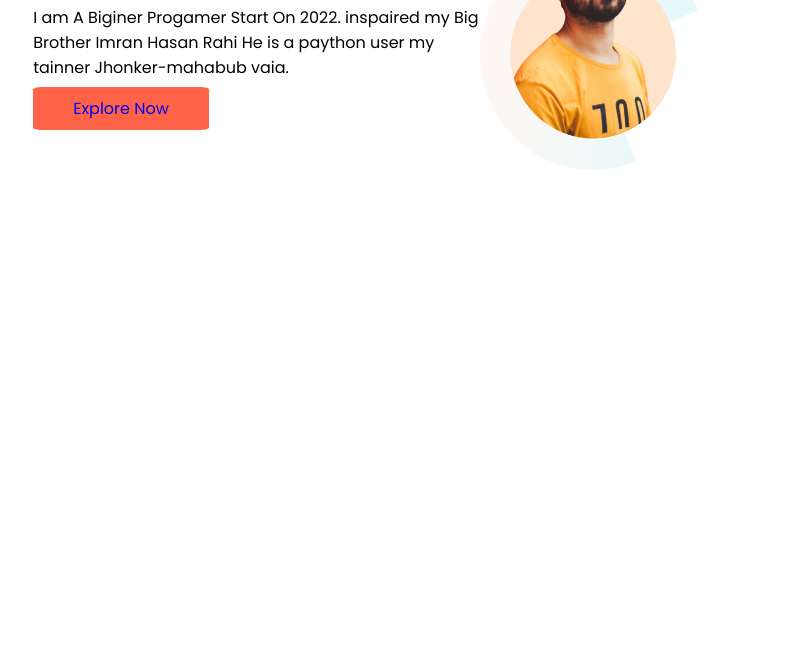
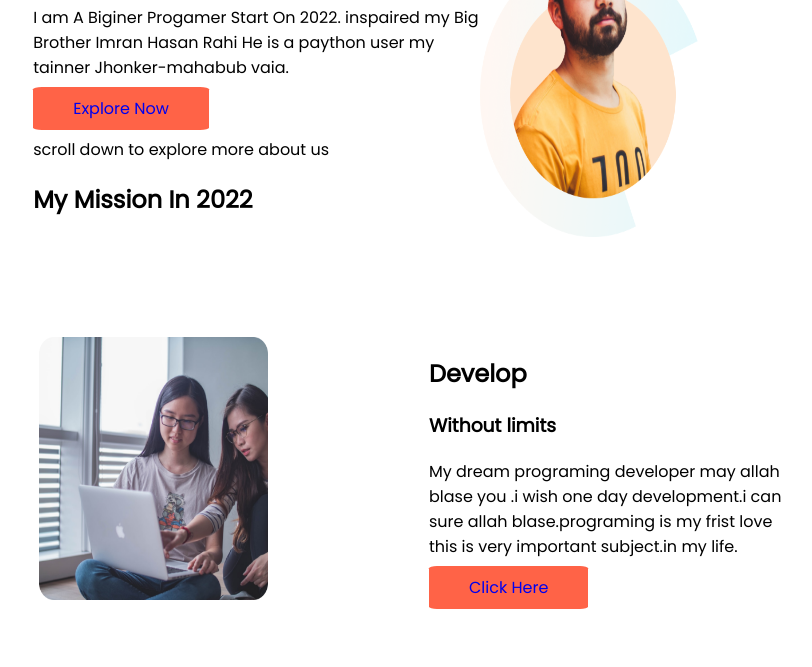
Before and after one commit to Asifrana0077/mission-2022, a plain HTML site: page index.html in a window 1280 px wide. Shown: the part 133-800 px from the top of the page, without its empty margins (38-850 px from the left). Drawn offline with Linux system fonts and the light colour scheme.

Commit message:
second-step

```diff
--- a/index.html
+++ b/index.html
@@ -17,17 +17,35 @@
     <section class="home1">
         <div class="mission1">
             <h1> Stay Focused on</h1>
-            <h1><span class="orange">Mission 2020</span></h1>
+            <h1><span class="orange">Mission 2022</span></h1>
 
 
             <p> I am A Biginer Progamer Start On 2022. inspaired my Big Brother Imran Hasan Rahi He is a paython user my
                 tainner Jhonker-mahabub vaia.</p>
             <a class="link-button" href="https://www.facebook.com/profile.php?id=100012282097472">Explore Now</a>
+            <p> scroll down to explore more about us</p>
+            <h1 class="middle">My Mission In 2022</h1>
+
         </div>
         <div class="mission2">
             <img src="images/person/ice.png" alt="">
+        </div>
 
+
+    </section>
+    <section class="home2">
+        <div class="mission3">
+            <img src="images/pictures/coding.png" alt="">
         </div>
+        <div class="mission4">
+            <h1>Develop</h1>
+            <h3> Without limits</h3>
+            <p> My dream programing developer may allah blase you .i wish one day development.i can sure allah
+                blase.programing is my frist love this is very important subject.in my life.
+            </p>
+            <a class="link-button" href="https://www.facebook.com/profile.php?id=100012282097472"> Click Here</a>
+        </div>
+
     </section>
 
 </body>
--- a/style.css
+++ b/style.css
@@ -3,9 +3,11 @@ body{
 }
 .orange{
     color: orange;
+
 }
 .home1{
     display:flex;
+    margin-bottom: 100px;
 
 }
 .mission1{
@@ -24,3 +26,22 @@ background-color: tomato;
  padding: 10px 40px;
  border-radius: 5%;
 }
+
+.home2{
+    display: flex;
+}
+.mission3 img{
+    width: 50%;
+    height: 100%;
+    margin-left: 15%;
+
+
+}
+.mission4 {
+    width: 100%;
+    height: 100%;
+    margin-right: 35%;
+}
+.link-button{
+
+}
```
